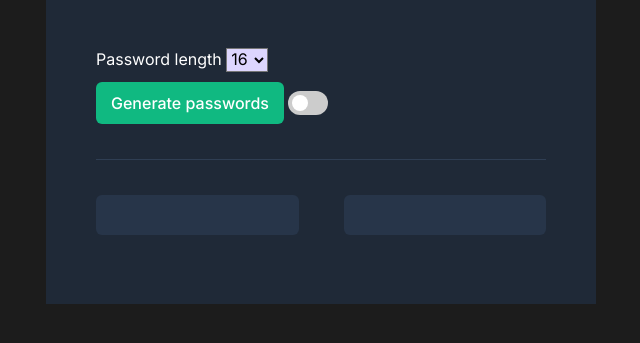
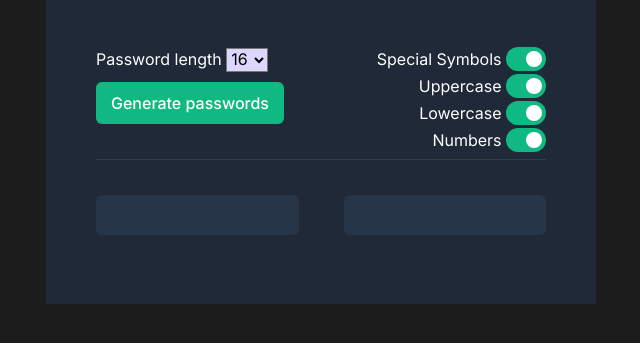
Before and after one commit to amchos/password-generator, a plain HTML site: page index.html in a window 1280 px wide. Shown: the part 371-714 px from the top of the page, without its empty margins (319-959 px from the left). Drawn offline with Linux system fonts and the light colour scheme.

Commit message:
toggles are working
Still needs to be optimized. Now it builds a char array every time when the user generates a password, even if the toggles were not changed.

```diff
--- a/css/style.css
+++ b/css/style.css
@@ -70,6 +70,20 @@ main {
     transform: scale(1.15);
 }
 
+.button-toggles {
+  color: #FFFFFF;
+  width: 90%;
+  display: flex;
+  justify-content: space-between;
+}
+
+.flex-wrapper {
+  display: flex;
+  flex-direction: column;
+  gap: 3px;
+  text-align: right;
+}
+
 .switch {
   position: relative;
   display: inline-block;
@@ -108,7 +122,7 @@ main {
 }
 
 input:checked + .slider {
-  background-color: #2196F3;
+  background-color: #10B981;
 }
 
 input:focus + .slider {
--- a/index.html
+++ b/index.html
@@ -15,6 +15,8 @@
             <h1 class="heading">Generate a <br> <span class="green">random password</span></h1>
             <h2 class="sub_heading">Never use an insecure password again.</h2>
 
+            <div class="button-toggles">
+                <div class="generate-quantity-wrapper">
                     <div class="symbol_quantity">
 
                         <label for="quantity">Password length</label>
@@ -25,16 +27,46 @@
                             <option value="24">24</option>
                             <option value="32">32</option>
                         </select>
+
                     </div>
-            <div class="toggle-btn-wrapper">
 
                     <button onclick="generate()" class="btn">Generate passwords</button>
+                </div>
 
+                <div class="flex-wrapper">
+
+                    <div>
+                        Special Symbols
                         <label class="switch">
-                    <input type="checkbox">
+                            <input onclick="arrayMerge(numbers)" id="symbols" checked type="checkbox">
                             <span class="slider round"></span>
                         </label>
+                    </div>
 
+                    <div>
+                        Uppercase
+                        <label class="switch">
+                            <input onclick="arrayMerge(numbers)" id="uppercase" checked type="checkbox">
+                            <span class="slider round"></span>
+                        </label>
+                    </div>
+
+                    <div>
+                        Lowercase
+                        <label class="switch">
+                            <input onclick="arrayMerge(numbers)" id="lowercase" checked type="checkbox">
+                            <span class="slider round"></span>
+                        </label>
+                    </div>
+
+                    <div>
+                        Numbers
+                        <label class="switch">
+                            <input onclick="arrayMerge(numbers)" id="numbers" checked type="checkbox">
+                            <span class="slider round"></span>
+                        </label>
+                    </div>
+                </div>
             </div>
 
             <span id="line"></span>
--- a/index.js
+++ b/index.js
@@ -1,26 +1,14 @@
-// ---generate two random passwords
-// ---each should be 15 characters long
-// ---------bonus----------
-// -ability to set password length
-// -add copy-on-click button
-// -toggle symbols and numbers to off/on
-
-const characterss = {
-    capChars: ["A", "B", "C", "D", "E", "F", "G", "H", "I", "J", "K", "L", "M", "N", "O", "P", "Q", "R", "S", "T", "U", "V", "W", "X", "Y", "Z"],
-    chars:["a", "b", "c", "d", "e", "f", "g", "h", "i", "j", "k", "l", "m", "n", "o", "p", "q", "r", "s", "t", "u", "v", "w", "x", "y", "z"],
-    numbers: ["0", "1", "2", "3", "4", "5", "6", "7", "8", "9"],
-    specialSymbols: ["~", "`", "!", "@", "#", "$", "%", "^", "&", "*", "(", ")", "_", "-", "+", "=", "{", "[", "}", "]", ",", "|", ":", ";", "<", ">", ".", "?", "/"]
-}
-const characters = ["A", "B", "C", "D", "E", "F", "G", "H", "I", "J", "K", "L", "M", "N", "O", "P", "Q", "R", "S", "T", "U", "V", "W", "X", "Y", "Z",
-     "a", "b", "c", "d", "e", "f", "g", "h", "i", "j", "k", "l", "m", "n", "o", "p", "q", "r", "s", "t", "u", "v", "w", "x", "y", "z",
-      "0", "1", "2", "3", "4", "5", "6", "7", "8", "9", "~", "`", "!", "@", "#", "$", "%", "^", "&", "*", "(", ")", "_", "-", "+", "=",
-       "{", "[", "}", "]", ",", "|", ":", ";", "<", ">", ".", "?", "/"];
-
 const firstPassword = document.getElementById('first-password')
 const secondPassword = document.getElementById('second-password')
 const passwordLenElement = document.getElementById('password-length')
 
-let passwordLength = 15;
+const numbersAllowed = document.getElementById('numbers')
+const uppercaseAllowed = document.getElementById('uppercase')
+const lowercaseAllowed = document.getElementById('lowercase')
+const sybmolsAllowed = document.getElementById('symbols')
+
+
+let passwordLength = passwordLenElement.value;
 
 passwordLenElement.addEventListener("change", function() {
     passwordLength = passwordLenElement.value
@@ -34,11 +22,35 @@ secondPassword.addEventListener('click', async () =>
 	await navigator.clipboard.writeText(secondPassword.textContent)
 );
 
+function arrayMerge() {   //building
+
+    let characters = []
+
+    if(numbersAllowed.checked)
+        characters.push("0", "1", "2", "3", "4", "5", "6", "7", "8", "9")
+    if (uppercaseAllowed.checked)
+        characters.push("A", "B", "C", "D", "E", "F", "G", "H", "I", "J", "K", "L", "M", "N", "O", "P", "Q", "R", "S", "T", "U", "V", "W", "X", "Y", "Z")
+    if(lowercaseAllowed.checked)
+        characters.push("a", "b", "c", "d", "e", "f", "g", "h", "i", "j", "k", "l", "m", "n", "o", "p", "q", "r", "s", "t", "u", "v", "w", "x", "y", "z")
+    if(sybmolsAllowed.checked)
+        characters.push("~", "`", "!", "@", "#", "$", "%", "^", "&", "*", "(", ")", "_", "-", "+", "=", "{", "[", "}", "]", ",", "|", ":", ";", "<", ">", ".", "?", "/")
+
+    if(!numbersAllowed.checked && !uppercaseAllowed.checked && !lowercaseAllowed.checked && !sybmolsAllowed.checked) {
+
+        uppercaseAllowed.checked = true
+        lowercaseAllowed.checked = true
+        numbersAllowed.checked = true
+        sybmolsAllowed.checked = true
+    }
+
+    return characters
+}
+
 function generatePassword() {
     let password = '';
-
+    let charsArr = arrayMerge()
     for (let i = 0; i < passwordLength; i++) {
-        password += characters[Math.floor( Math.random() * characters.length)];
+        password += charsArr[Math.floor( Math.random() * charsArr.length)];
     }
 
     return password
```
Lines whose indentation alone changed are shown as unchanged.
